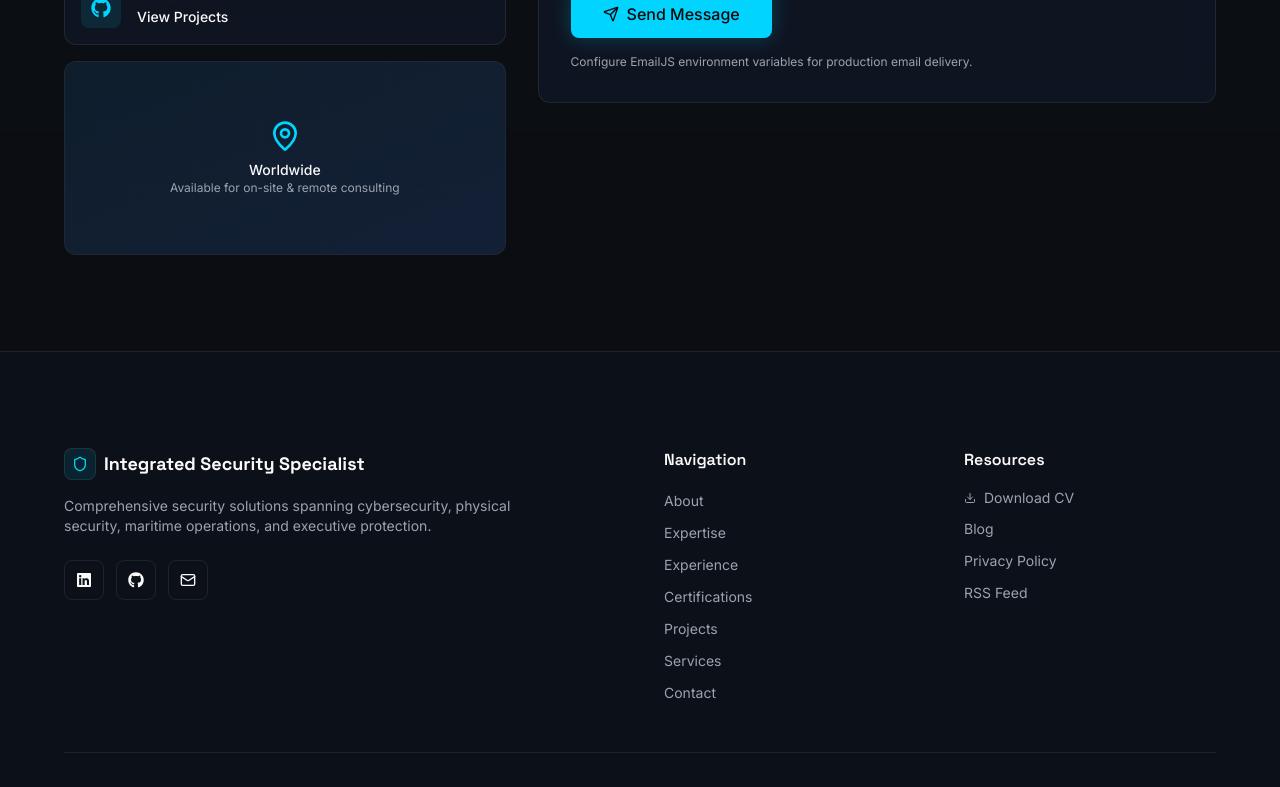
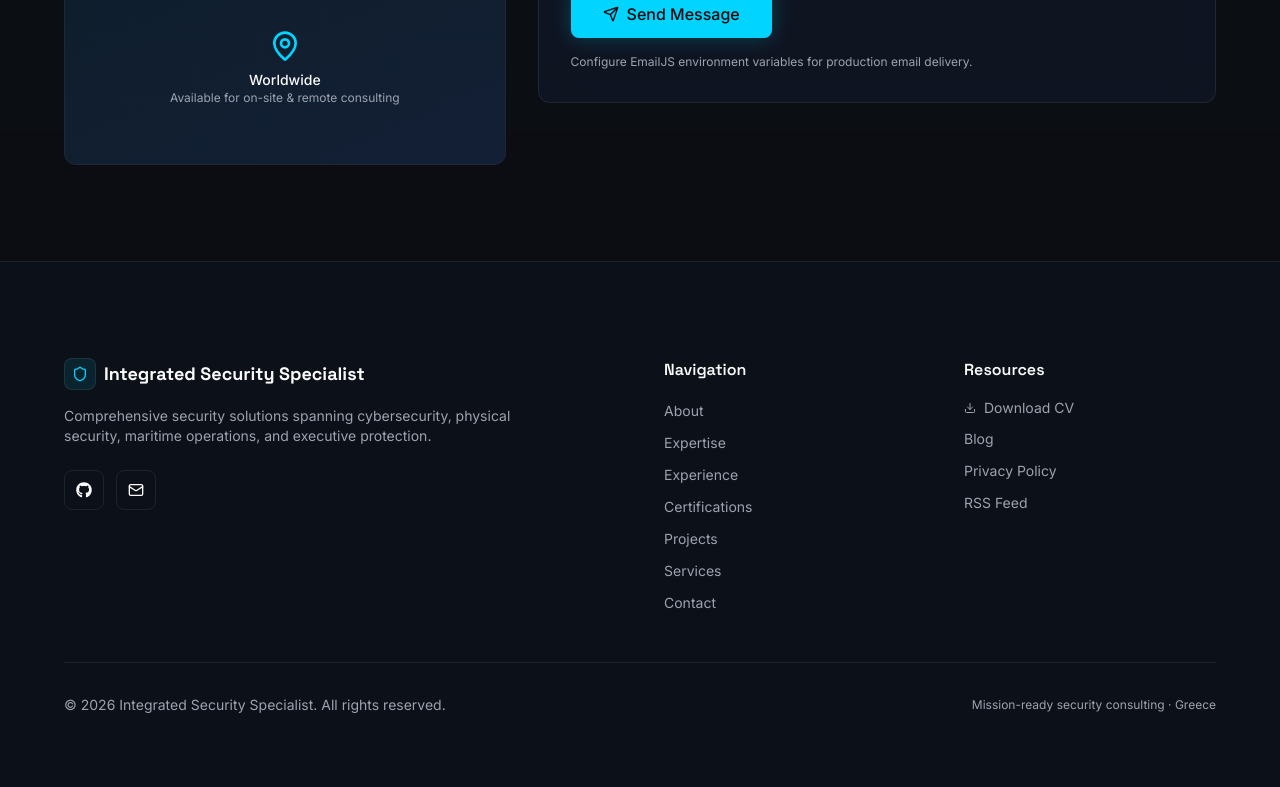
Before and after one commit to ioannisv-ops/main, a Next.js app: page / in a window 1280 px wide. Shown: the part 10284-11071 px from the top of the page. Built offline with nearby package versions, Linux system fonts and the light colour scheme.

Commit message:
nothing special

```diff
--- a/src/app/layout.tsx
+++ b/src/app/layout.tsx
@@ -97,7 +97,7 @@ const jsonLd = {
     "Risk Management",
     "Incident Response",
   ],
-  sameAs: [siteConfig.linkedin, siteConfig.github],
+  sameAs: [siteConfig.github],
 };
 
 export default function RootLayout({
--- a/src/components/layout/footer.tsx
+++ b/src/components/layout/footer.tsx
@@ -1,6 +1,6 @@
 import Link from "next/link";
 import { Shield, Download, Mail } from "lucide-react";
-import { FaLinkedin, FaGithub } from "react-icons/fa";
+import { FaGithub } from "react-icons/fa";
 import { siteConfig, navigation } from "@/data/site-config";
 
 export function Footer() {
@@ -22,15 +22,6 @@ export function Footer() {
               security, maritime operations, and executive protection.
             </p>
             <div className="mt-6 flex gap-3">
-              <a
-                href={siteConfig.linkedin}
-                target="_blank"
-                rel="noopener noreferrer"
-                className="flex h-10 w-10 items-center justify-center rounded-lg border border-border transition-colors hover:border-accent/40 hover:bg-accent/10"
-                aria-label="LinkedIn"
-              >
-                <FaLinkedin className="h-4 w-4" />
-              </a>
               <a
                 href={siteConfig.github}
                 target="_blank"
--- a/src/components/sections/contact.tsx
+++ b/src/components/sections/contact.tsx
@@ -56,7 +56,6 @@ export function ContactSection() {
     { icon: Mail, label: "Email", value: siteConfig.email, href: `mailto:${siteConfig.email}` },
     { icon: Phone, label: "Phone", value: siteConfig.phone, href: `tel:${siteConfig.phone.replace(/\s/g, "")}` },
     { icon: MapPin, label: "Location", value: siteConfig.location, href: null },
-    { icon: FaLinkedin, label: "LinkedIn", value: "Connect on LinkedIn", href: siteConfig.linkedin },
     { icon: FaGithub, label: "GitHub", value: "View Projects", href: siteConfig.github },
   ];
 
--- a/src/data/site-config.ts
+++ b/src/data/site-config.ts
@@ -7,7 +7,6 @@ export const siteConfig = {
   email: "ioannisv-ops@protonmail.com",
   phone: "+X XXX XXX XXXX #WhatsApp",
   location: "Worldwide",
-  linkedin: "https://linkedin.com/in/yourprofile",
   github: "https://github.com/ioannisv-ops",
   cvPath: "https://github.com/ioannisv-ops/main/blob/main/cvzxcvbn.pdf",
   locale: "en_US",
```
